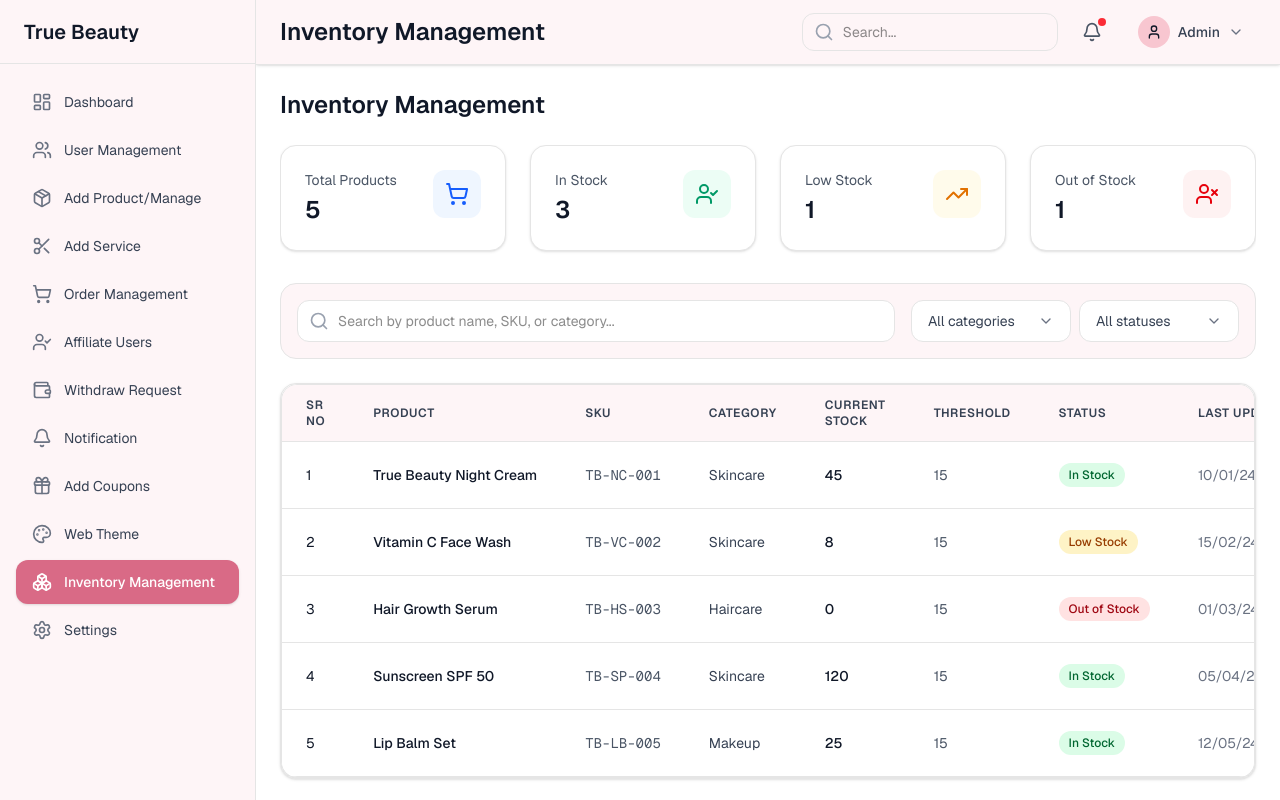
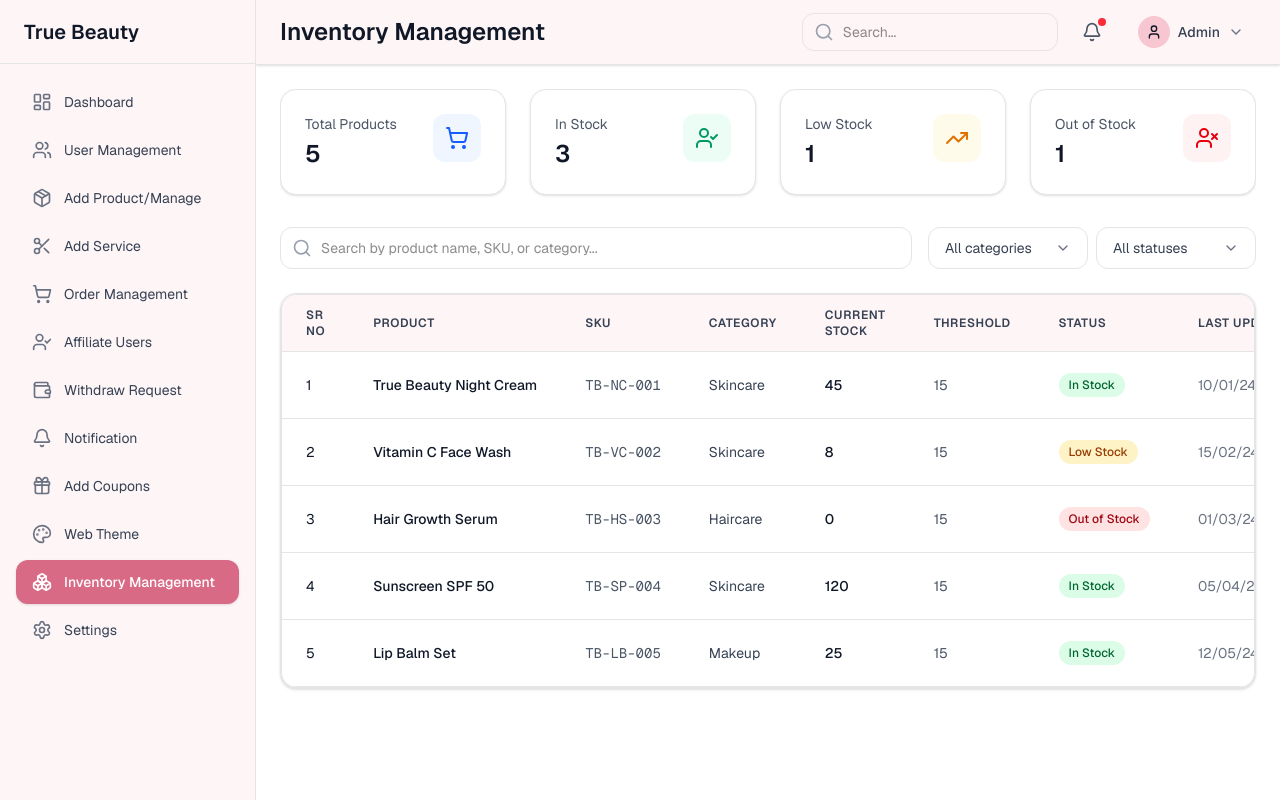
Before and after one commit to ZoyaAnsari19/true-beauty-admin-panel, a Next.js app: page /inventory in a window 1280 px wide. Built offline with nearby package versions, Linux system fonts and the light colour scheme.

Commit message:
Update page titles for clarity: Rename "Coupons" to "My Coupons", "Notifications" to "All Notifications", and "Web Theme" to "Select Web Theme". Simplify InventoryPage layout by removing unnecessary header and integrating Filters component directly.

```diff
--- a/app/addCoupons/page.tsx
+++ b/app/addCoupons/page.tsx
@@ -465,7 +465,7 @@
     <div className="space-y-6">
       <div className="flex items-center justify-between gap-3">
         <h1 className="text-xl sm:text-2xl font-semibold text-gray-900">
-          Coupons
+          My Coupons
         </h1>
         <button
           type="button"
--- a/app/inventory/page.tsx
+++ b/app/inventory/page.tsx
@@ -279,10 +279,6 @@
 
   return (
     <div className="space-y-6">
-      <h1 className="text-xl sm:text-2xl font-semibold text-gray-900">
-        Inventory Management
-      </h1>
-
       {/* KPI Cards */}
       <div className="flex gap-4 overflow-x-auto pb-2 -mx-4 px-4 md:mx-0 md:px-0 md:grid md:grid-cols-2 lg:grid-cols-4 md:gap-6">
         <KpiCard
@@ -316,7 +312,6 @@
       </div>
 
       {/* Search & Filters */}
-      <div className="bg-[#fef5f7] rounded-2xl p-4 border border-gray-100">
       <Filters
         search={search}
         onSearchChange={setSearch}
@@ -329,7 +324,6 @@
         filterValue={statusFilter}
         onFilterChange={(v) => setStatusFilter(v as "" | ProductStockStatus)}
       />
-      </div>
 
       {/* Table */}
       <div className="bg-white rounded-2xl shadow-sm border border-gray-100 overflow-hidden">
--- a/app/notifications/page.tsx
+++ b/app/notifications/page.tsx
@@ -505,7 +505,7 @@
   return (
     <div className="space-y-6">
       <div className="flex flex-col sm:flex-row sm:items-center sm:justify-between gap-4">
-        <h1 className="text-xl font-semibold text-gray-900">Notifications</h1>
+        <h1 className="text-xl font-semibold text-gray-900">All Notifications</h1>
         <div className="flex flex-wrap items-center gap-3">
           <button
             type="button"
--- a/app/web-theme/page.tsx
+++ b/app/web-theme/page.tsx
@@ -313,7 +313,7 @@
         </div>
       )}
       <div className="flex items-center justify-between">
-        <h1 className="text-xl font-semibold text-gray-900">Web Theme</h1>
+        <h1 className="text-xl font-semibold text-gray-900">Select Web Theme</h1>
         <div className="flex items-center gap-3">
           <button
             type="button"
```
Lines whose indentation alone changed are shown as unchanged.
